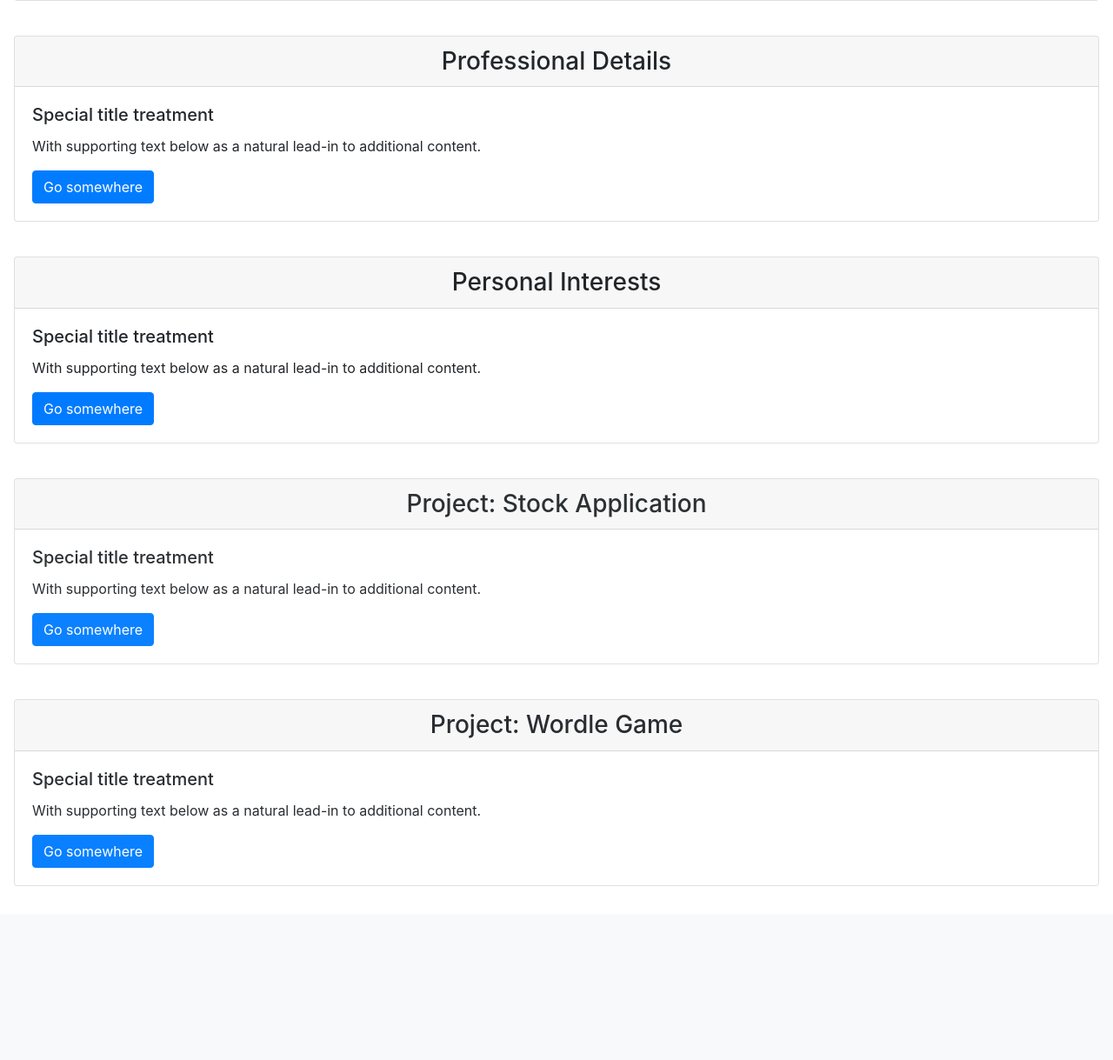
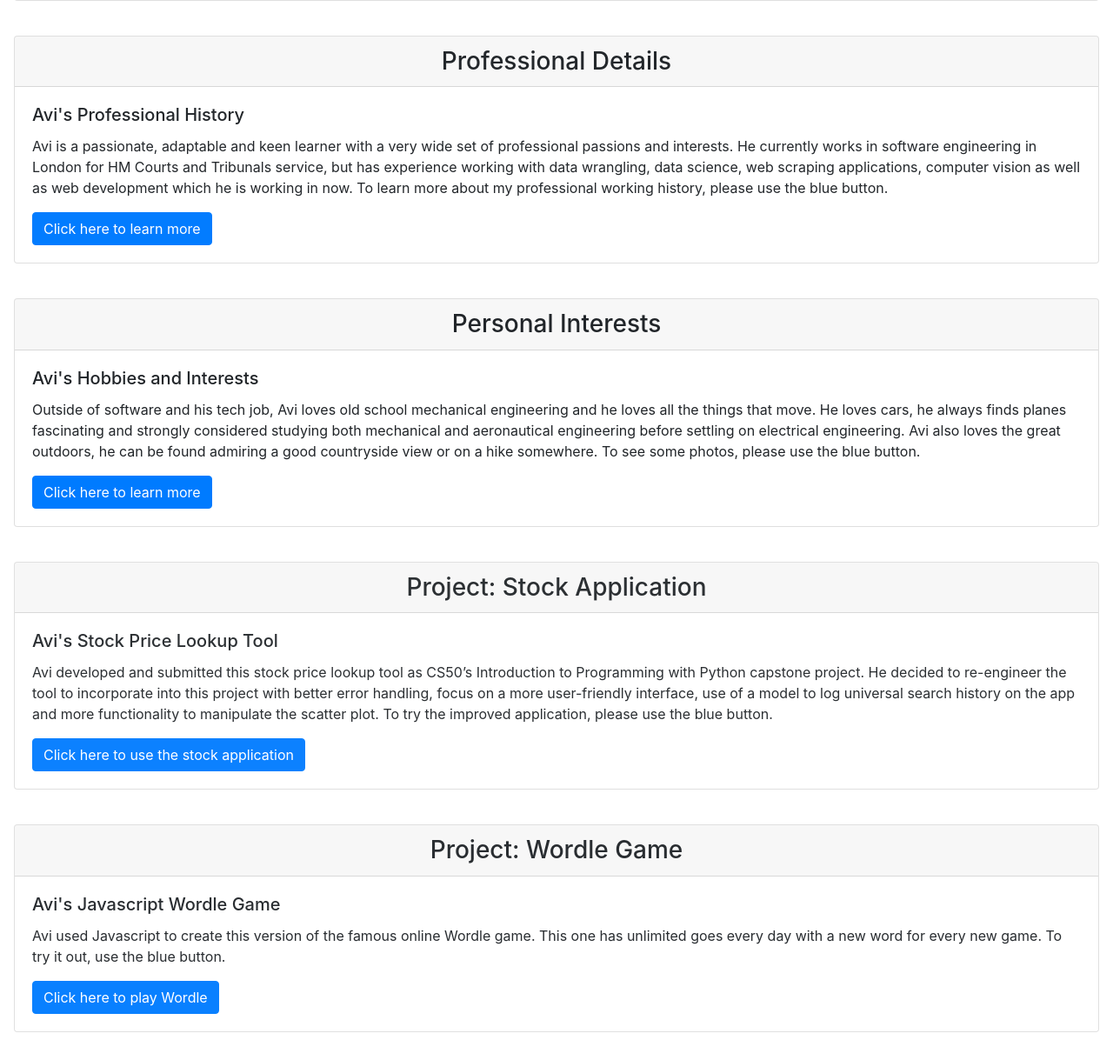
Before and after one commit to avi-singh-19/Capstone, a Django app: page / in a window 1280 px wide. Shown: the part 456-1675 px from the top of the page at 87% size. Before the commit the page ends 1475 px from the top, so only its background shows below. Run offline with Django 4.2, Linux system fonts and the light colour scheme; some libraries are stand-ins or nearby versions.

Commit message:
thirteenth commit - finished index.html

```diff
--- /dev/null
+++ b/portfolio/static/portfolio/text/personal_interests.txt
@@ -0,0 +1,4 @@
+Outside of software and his tech job, Avi loves old school mechanical engineering and he loves all the things that move.
+He loves cars, he always finds planes fascinating and strongly considered studying both mechanical and aeronautical
+engineering before settling on electrical engineering. Avi also loves the great outdoors, he can be found admiring a good
+countryside view or on a hike somewhere. To see some photos, please use the blue button.
--- /dev/null
+++ b/portfolio/static/portfolio/text/professional_details.txt
@@ -0,0 +1,4 @@
+Avi is a passionate, adaptable and keen learner with a very wide set of professional passions and interests.
+He currently works in software engineering in London for HM Courts and Tribunals service, but has experience working with data wrangling, data science, web scraping
+applications, computer vision as well as web development which he is working in now.
+To learn more about my professional working history, please use the blue button.
--- /dev/null
+++ b/portfolio/static/portfolio/text/stock_tool_details.txt
@@ -0,0 +1,4 @@
+Avi developed and submitted this stock price lookup tool as CS50’s Introduction to Programming with Python capstone project.
+He decided to re-engineer the tool to incorporate into this project with better error handling, focus on a more user-friendly
+interface, use of a model to log universal search history on the app and more functionality to manipulate the scatter plot.
+To try the improved application, please use the blue button.
--- /dev/null
+++ b/portfolio/static/portfolio/text/wordle_details.txt
@@ -0,0 +1,2 @@
+Avi used Javascript to create this version of the famous online Wordle game. This one has unlimited goes every day with
+a new word for every new game. To try it out, use the blue button.
--- a/portfolio/templates/portfolio/index.html
+++ b/portfolio/templates/portfolio/index.html
@@ -16,9 +16,9 @@
     <div class="card my-2 mx-3 fade-in">
       <h3 class="card-header text-center">Professional Details</h3>
       <div class="card-body">
-        <h5 class="card-title">Special title treatment</h5>
-        <p class="card-text">With supporting text below as a natural lead-in to additional content.</p>
-        <a href="#" class="btn btn-primary">Go somewhere</a>
+        <h5 class="card-title">Avi's Professional History</h5>
+        <p class="card-text">{{ professional_details_text }}</p>
+        <a href="{% url 'professional_details' %}" class="btn btn-primary">Click here to learn more</a>
       </div>
     </div>
     <br>
@@ -26,9 +26,9 @@
     <div class="card my-2 mx-3 fade-in">
       <h3 class="card-header text-center">Personal Interests</h3>
       <div class="card-body">
-        <h5 class="card-title">Special title treatment</h5>
-        <p class="card-text">With supporting text below as a natural lead-in to additional content.</p>
-        <a href="#" class="btn btn-primary">Go somewhere</a>
+        <h5 class="card-title">Avi's Hobbies and Interests</h5>
+        <p class="card-text">{{ personal_details_text }}</p>
+        <a href="{% url 'personal_interests' %}" class="btn btn-primary">Click here to learn more</a>
       </div>
     </div>
     <br>
@@ -36,9 +36,9 @@
     <div class="card my-2 mx-3 fade-in">
       <h3 class="card-header text-center">Project: Stock Application</h3>
       <div class="card-body">
-        <h5 class="card-title">Special title treatment</h5>
-        <p class="card-text">With supporting text below as a natural lead-in to additional content.</p>
-        <a href="#" class="btn btn-primary">Go somewhere</a>
+        <h5 class="card-title">Avi's Stock Price Lookup Tool</h5>
+        <p class="card-text">{{ stock_text }}</p>
+        <a href="{% url 'take_in_stock_price' %}" class="btn btn-primary">Click here to use the stock application</a>
       </div>
     </div>
     <br>
@@ -46,9 +46,9 @@
     <div class="card my-2 mx-3 fade-in">
       <h3 class="card-header text-center">Project: Wordle Game</h3>
       <div class="card-body">
-        <h5 class="card-title">Special title treatment</h5>
-        <p class="card-text">With supporting text below as a natural lead-in to additional content.</p>
-        <a href="#" class="btn btn-primary">Go somewhere</a>
+        <h5 class="card-title">Avi's Javascript Wordle Game</h5>
+        <p class="card-text">{{ wordle_text }}</p>
+        <a href="{% url 'wordle_game' %}" class="btn btn-primary">Click here to play Wordle</a>
       </div>
     </div>
     <br>
--- a/portfolio/views.py
+++ b/portfolio/views.py
@@ -12,8 +12,28 @@ def index(request):
     with open(welcome, 'r') as file:
         welcome_content = file.read()
 
-    return render(request, "portfolio/index.html",{
-        'welcome_text': welcome_content
+    professional = os.path.join(settings.BASE_DIR, 'portfolio/static/portfolio/text/professional_details.txt')
+    with open(professional, 'r') as file:
+        professional_text = file.read()
+
+    personal = os.path.join(settings.BASE_DIR, 'portfolio/static/portfolio/text/personal_interests.txt')
+    with open(personal, 'r') as file:
+        personal_text = file.read()
+
+    stock = os.path.join(settings.BASE_DIR, 'portfolio/static/portfolio/text/stock_tool_details.txt')
+    with open(stock, 'r') as file:
+        stock_text = file.read()
+
+    wordle = os.path.join(settings.BASE_DIR, 'portfolio/static/portfolio/text/wordle_details.txt')
+    with open(wordle, 'r') as file:
+        wordle_text = file.read()
+
+    return render(request, "portfolio/index.html", {
+        'welcome_text': welcome_content,
+        'professional_details_text': professional_text,
+        'personal_details_text': personal_text,
+        'stock_text': stock_text,
+        'wordle_text': wordle_text
     })
 
 
```
Also changed, not shown: db.sqlite3.
